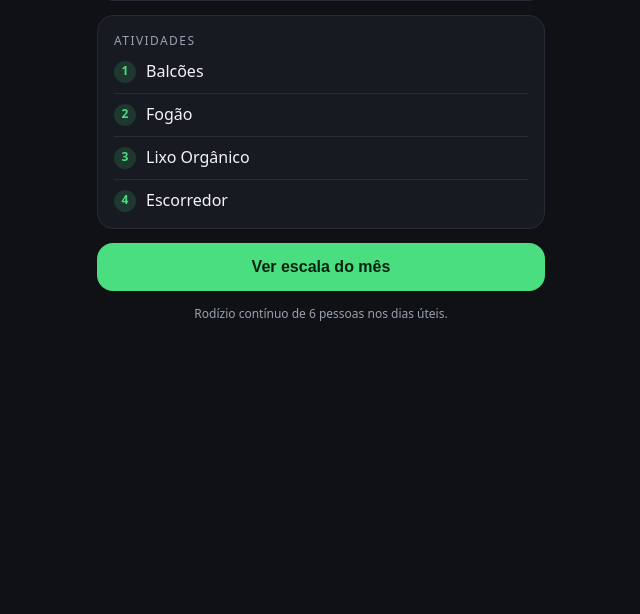
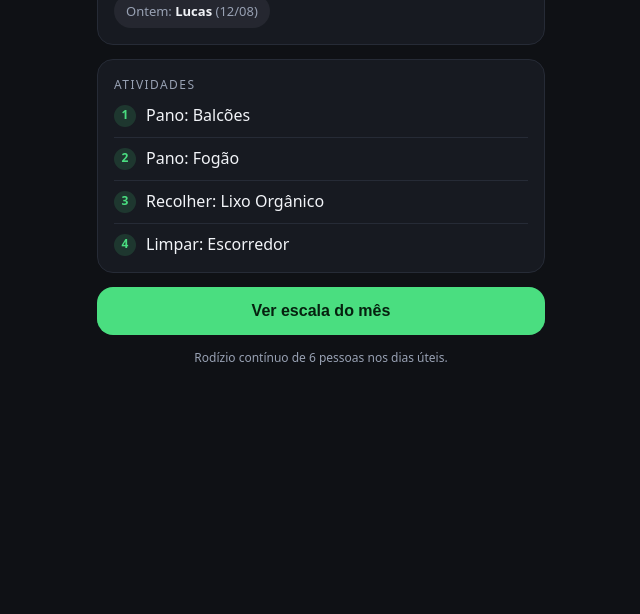
Before and after one commit to zlucasbernardo/site-casa, a plain HTML site: page index.html in a window 1280 px wide. Shown: the part 186-800 px from the top of the page, without its empty margins (319-959 px from the left). Drawn offline with Linux system fonts and the light colour scheme.

Commit message:
Add files via upload

```diff
--- a/index.html
+++ b/index.html
@@ -17,6 +17,7 @@
       <section class="card person">
         <p class="label">Responsável de hoje</p>
         <p class="name" id="personName">—</p>
+        <p class="yesterday" id="yesterdayLabel">—</p>
       </section>
 
       <section class="card">
--- a/script.js
+++ b/script.js
@@ -25,10 +25,10 @@ const ATIVIDADES = {
     "Recolher: Lixo Banheiro (caso sujo)",
   ],
   4: [ // Quinta
-    "Balcões",
-    "Fogão",
-    "Lixo Orgânico",
-    "Escorredor",
+    "Pano: Balcões",
+    "Pano: Fogão",
+    "Recolher: Lixo Orgânico",
+    "Limpar: Escorredor",
   ],
   5: [ // Sexta
     "Varrer + Pano: Chão Cozinha",
@@ -63,6 +63,16 @@ function responsavel(date) {
   return PESSOAS[i];
 }
 
+// Retorna a última data anterior a `date` que teve responsável (pula fins de semana).
+function ultimoDiaUtilAnterior(date) {
+  const cur = startOfDay(date);
+  cur.setDate(cur.getDate() - 1);
+  while (cur.getDay() === 0 || cur.getDay() === 6) {
+    cur.setDate(cur.getDate() - 1);
+  }
+  return cur;
+}
+
 const atividadesDoDia = (date) => ATIVIDADES[date.getDay()] || [];
 
 const fmtLongo = new Intl.DateTimeFormat("pt-BR", {
@@ -83,6 +93,15 @@ document.getElementById("dateLabel").textContent = cap(fmtLongo.format(hoje));
 
 const pessoa = responsavel(hoje);
 document.getElementById("personName").textContent = pessoa || "Sem escala (fim de semana)";
+
+const ontem = ultimoDiaUtilAnterior(hoje);
+const pessoaOntem = responsavel(ontem);
+const ontemLabel = document.getElementById("yesterdayLabel");
+if (pessoaOntem) {
+  ontemLabel.innerHTML = `Ontem: <strong>${pessoaOntem}</strong> (${fmtCurto.format(ontem)})`;
+} else {
+  ontemLabel.textContent = "Ontem não houve escala";
+}
 
 const lista = document.getElementById("taskList");
 const tarefas = atividadesDoDia(hoje);
--- a/style.css
+++ b/style.css
@@ -60,6 +60,21 @@ html, body {
   font-size: 30px;
   font-weight: 800;
   color: var(--accent);
+}
+
+.yesterday {
+  margin-top: 10px;
+  font-size: 13px;
+  color: var(--muted);
+  background: rgba(152, 161, 179, .10);
+  padding: 8px 12px;
+  border-radius: 999px;
+  display: inline-block;
+}
+
+.yesterday strong {
+  color: var(--fg);
+  font-weight: 600;
 }
 
 .tasks {
```
